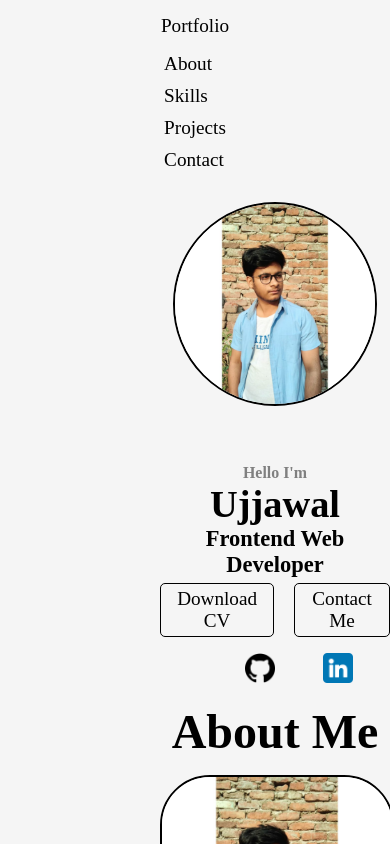
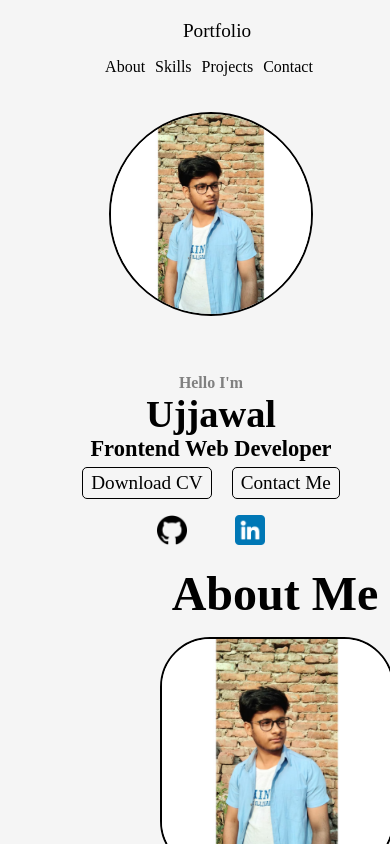
Before and after one commit to Ujjawal-04/Portfolio-Structure-and-Format, a Next.js app: page / in a window 390 px wide. Shown: the top 844 px of the page. Built offline with nearby package versions, Linux system fonts and the light colour scheme.

Commit message:
page.module.css

```diff
--- a/src/app/Components/Navbar/page.module.css
+++ b/src/app/Components/Navbar/page.module.css
@@ -157,16 +157,23 @@
 }
 @media (max-width: 480px) {
 .navbar {
-    padding: 15px;
+    padding-left: 2rem;
     font-size: 1.2rem;
 }
+.nav {
+    padding-left: 2rem;
+}
 .navs {
+    padding-left: 1rem;
     gap: 10px;
-    flex-direction: column;
+    flex-direction: row;
+}
+.navs a{
+    font-size: 1rem;
 }
 .main {
     flex-direction: column;
-    padding-left: 10rem;
+    padding-left: 2rem;
     padding-top: 1rem;
 }
 .img {
@@ -184,6 +191,10 @@
     font-size: 1.2rem;
     padding: 4px 8px;
 }
+.account {
+    padding-left: 1rem;
+    padding-right: 4rem;
+}
 .account img {
     width: 30px;
     height: 30px;
```
